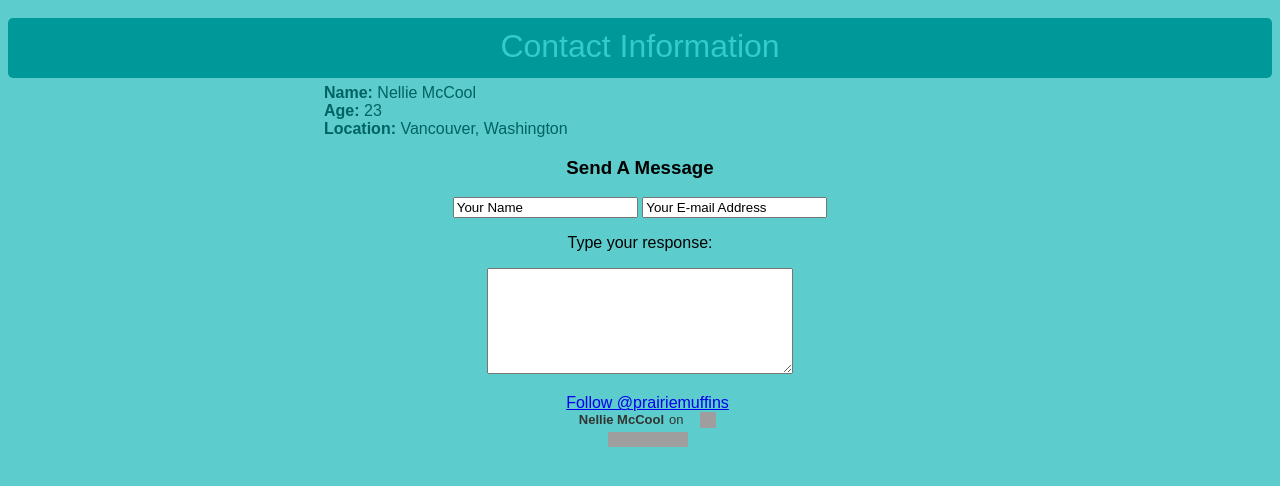
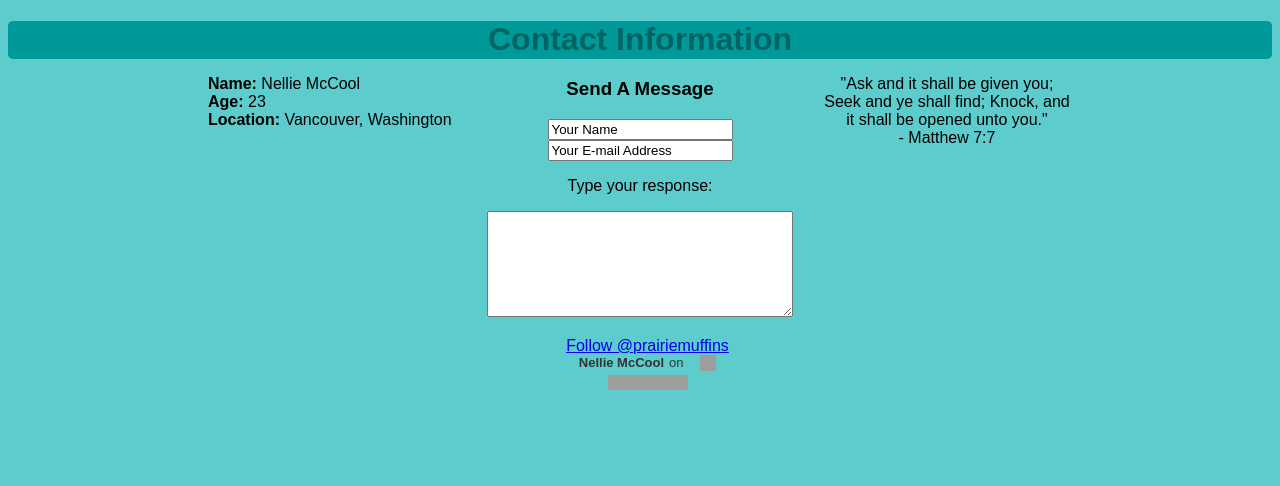
Before and after one commit to namccool/contact-info, a plain HTML site: page contact-info.html in a window 1280 px wide. Drawn offline with nearby package versions, Linux system fonts and the light colour scheme; grey boxes are pictures that could not be loaded.

Commit message:
set aside info

```diff
--- a/contact-info.css
+++ b/contact-info.css
@@ -10,19 +10,26 @@ body {
 	font-family: sans-serif;
 }
 #header {
-	height: 40px;
-	position: relative;
-	top: 10px;
-	padding: 10px;
+	height: 38px;
 	background-color: #009999;
-	color: #33CCCC;
-	font-size: 2em;
+	color: #006363;
+	font-size: 1em;
 	border-radius: 5px;
 }
 .info {
-	color: #006363;
+	float: left;
+	margin-left: 200px;
+	margin-right: 50px;
+	margin-bottom: 33px;
+	width: 250px;
 	text-align: left;
-	margin-left: 25%;
+}
+.quote {
+	float: right;
+	margin-right: 200px;
+	margin-left: 50px;
+	margin-bottom: 15px;
+	width: 250px;
 }
 h3 {
 
--- a/contact-info.html
+++ b/contact-info.html
@@ -16,12 +16,16 @@
 	js.src = "//connect.facebook.net/en_GB/all.js#xfbml=1";
 	fjs.parentNode.insertBefore(js, fjs);
 	}(document, 'script', 'facebook-jssdk'));</script>
-	<div id="header"<h1>Contact Information</h1></div>
-	<div class="info">
-	<p><b>Name:</b> Nellie McCool<br/>
+<div id="header"><h1>Contact Information</h1></div>
+<div class="quote">
+	<aside><p>"Ask and it shall be given you; Seek and ye shall find; Knock, and it shall be opened unto you."
+	<br/>- Matthew 7:7</p></aside>
+</div>
+<div class="info"><p>
+	<b>Name:</b> Nellie McCool<br/>
 	<b>Age:</b> 23<br/>
-	   <b>Location:</b> Vancouver, Washington<br/>
-	</div>
+	<b>Location:</b> Vancouver, Washington
+</p></div>
 <form>
 <h3>Send A Message</h3>
 	<input type="text" name="name" value="Your Name">
```
Lines whose indentation alone changed are shown as unchanged.
